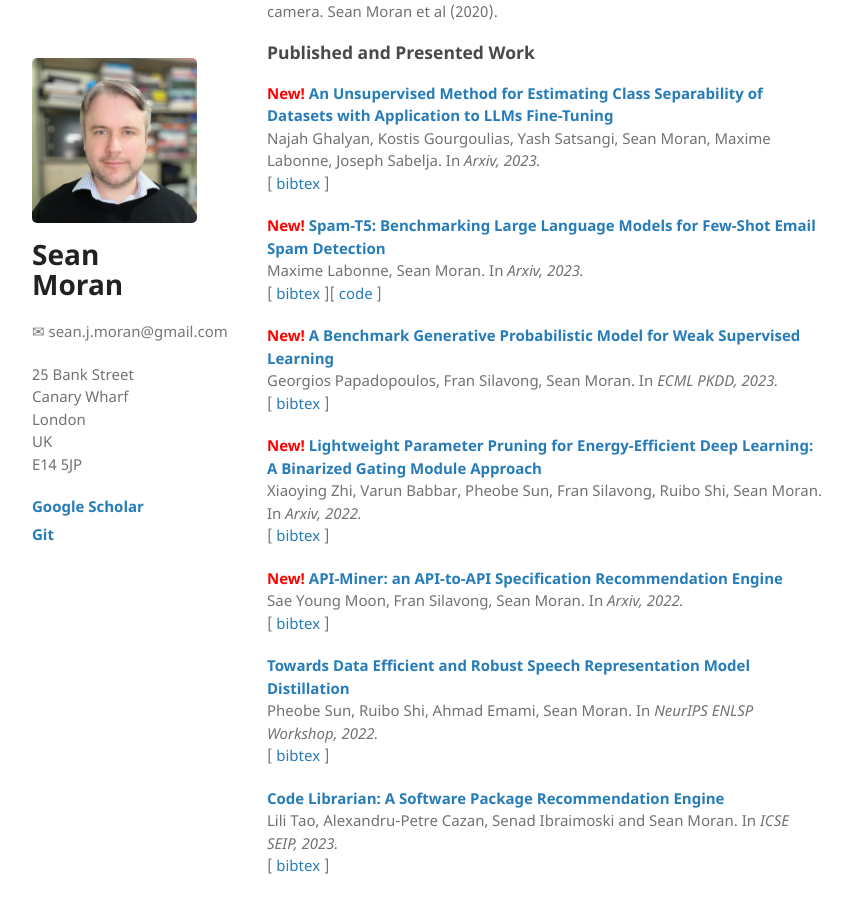
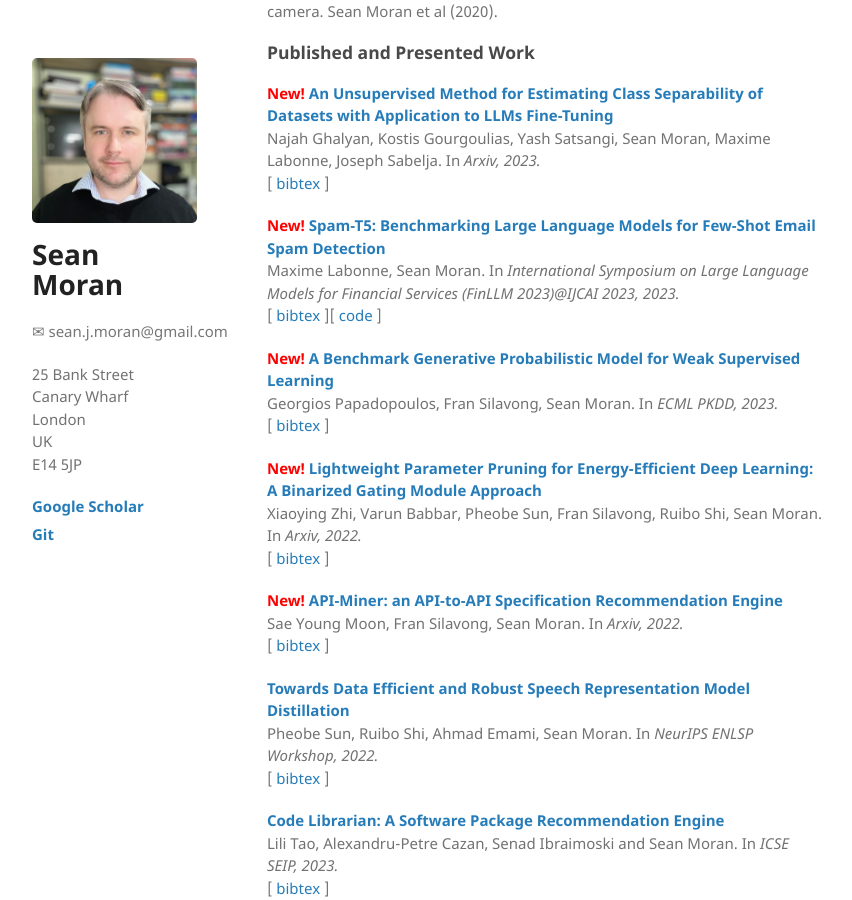
Before and after one commit to sjmoran/sjmoran.github.io, a Jekyll site: the page built from index.html, in a window 1280 px wide and 900 px high, scrolled down 1060 px. Shown: the whole window, without its empty margins (26-878 px from the left). Built offline with Jekyll 4.4.1, drawn with Linux system fonts in a browser that asks for light colours.

Commit message:
Update index.html

```diff
--- a/index.html
+++ b/index.html
@@ -55,7 +55,8 @@ Joseph Sabelja. In <em>Arxiv, 2023.</em><br />
 [ <a target="_blank" href="">bibtex</a> ] </p>
 
 <p><strong><span style='color:red'>New! </span><a target="_blank" href="https://arxiv.org/abs/2304.01238">
-Spam-T5: Benchmarking Large Language Models for Few-Shot Email Spam Detection</a></strong><br />Maxime Labonne, Sean Moran. In <em>Arxiv, 2023.</em><br />
+Spam-T5: Benchmarking Large Language Models for Few-Shot Email Spam Detection</a></strong><br />Maxime Labonne, Sean Moran. In <em>International Symposium on
+Large Language Models for Financial Services (FinLLM 2023)@IJCAI 2023, 2023.</em><br />
 [ <a target="_blank" href="">bibtex</a> ][ <a href="https://github.com/jpmorganchase/llm-email-spam-detection">code</a> ]  </p>
 
 <p><strong><span style='color:red'>New! </span><a target="_blank" href="https://arxiv.org/abs/2303.17841">
```
